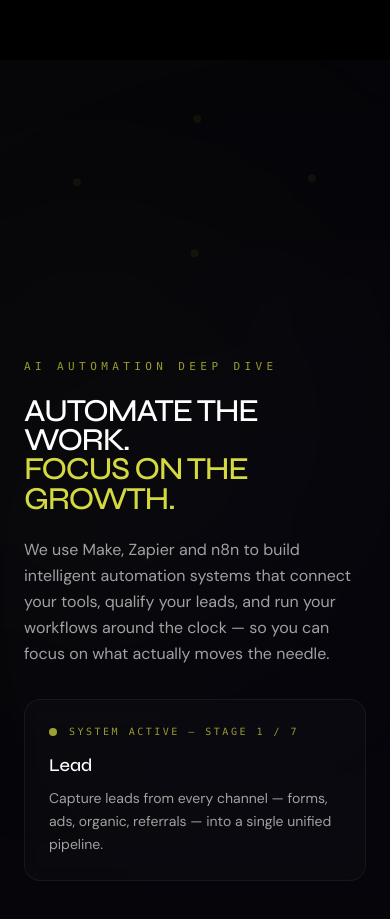
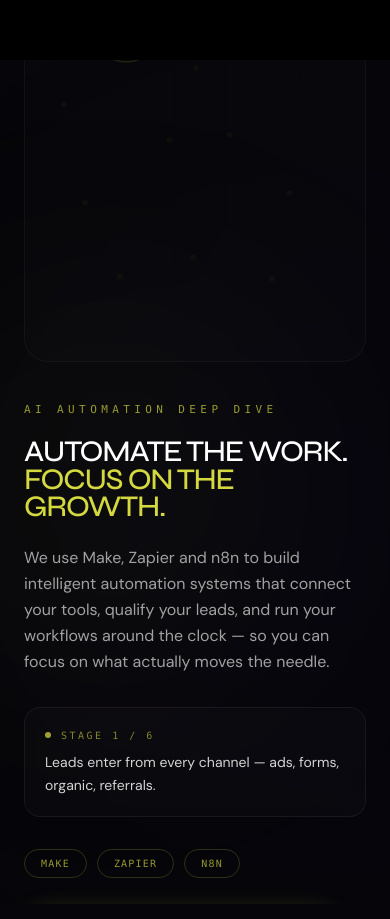
Before and after one commit to Srikar-Merugu/Kyro-Studio, a Next.js app: page /en in a window 390 px wide. Shown: the part 5910-6829 px from the top of the page. Built offline with nearby package versions, Linux system fonts and the light colour scheme.

Commit message:
AiAutomation: fix architecture — 2-column sticky layout, content always visible, 700vh total

```diff
--- a/src/components/AiAutomation.tsx
+++ b/src/components/AiAutomation.tsx
@@ -11,31 +11,35 @@ if (typeof window !== "undefined") {
 }
 
 const NODES = [
-  { id: "lead", label: "Lead", x: 0.5, y: 0.15, desc: "Capture leads from every channel — forms, ads, organic, referrals — into a single unified pipeline." },
-  { id: "crm", label: "CRM", x: 0.2, y: 0.35, desc: "Automatically qualify, score, and route leads. No lead falls through the cracks." },
-  { id: "email", label: "Email", x: 0.8, y: 0.35, desc: "Trigger personalized sequences based on behavior. Follow up at the perfect moment, every time." },
-  { id: "analytics", label: "Analytics", x: 0.15, y: 0.65, desc: "Real-time dashboards tracking every metric that matters. Know what's working instantly." },
-  { id: "api", label: "API", x: 0.85, y: 0.65, desc: "Connect any tool, any platform. Webhooks, REST, GraphQL — your stack stays connected." },
-  { id: "ai", label: "AI Agent", x: 0.5, y: 0.5, desc: "The brain. Decides, learns, optimizes. Turns raw data into intelligent action." },
-  { id: "db", label: "Database", x: 0.5, y: 0.82, desc: "Unified data layer. Every system reads and writes from one source of truth." },
+  { id: "lead", label: "Lead", x: 0.3, y: 0.12, desc: "Capture leads from every channel — forms, ads, organic, referrals — into a single unified pipeline." },
+  { id: "crm", label: "CRM", x: 0.12, y: 0.32, desc: "Automatically qualify, score, and route leads. No lead falls through the cracks." },
+  { id: "email", label: "Email", x: 0.5, y: 0.22, desc: "Trigger personalized sequences based on behavior. Follow up at the perfect moment, every time." },
+  { id: "ads", label: "Ads", x: 0.82, y: 0.15, desc: "Sync audience data back to ad platforms. Optimize spend with real conversion feedback." },
+  { id: "analytics", label: "Analytics", x: 0.18, y: 0.58, desc: "Real-time dashboards tracking every metric that matters. Know what's working instantly." },
+  { id: "api", label: "API", x: 0.78, y: 0.55, desc: "Connect any tool, any platform. Webhooks, REST, GraphQL — your stack stays connected." },
+  { id: "slack", label: "Slack", x: 0.42, y: 0.42, desc: "Instant team notifications. Deal alerts, lead updates, system events — right where you work." },
+  { id: "ai", label: "AI Agent", x: 0.6, y: 0.4, desc: "The brain. Decides, learns, optimizes. Turns raw data into intelligent action." },
+  { id: "db", label: "Database", x: 0.5, y: 0.72, desc: "Unified data layer. Every system reads and writes from one source of truth." },
+  { id: "webhook", label: "Webhook", x: 0.28, y: 0.78, desc: "Event-driven triggers. Fire automations the instant something happens in any connected system." },
+  { id: "reports", label: "Reports", x: 0.72, y: 0.78, desc: "Automated reporting. Client-ready dashboards generated and delivered on schedule." },
 ];
 
 const EDGES: [number, number][] = [
-  [0, 1], [0, 2], [1, 5], [2, 5], [3, 5], [4, 5], [5, 6],
-  [1, 3], [2, 4], [0, 5], [3, 6], [4, 6],
+  [0, 2], [0, 1], [1, 6], [2, 6], [2, 7], [3, 7],
+  [4, 6], [5, 7], [6, 7], [7, 8], [8, 9], [8, 10],
+  [1, 4], [3, 5], [5, 10], [4, 9], [0, 3], [6, 8],
 ];
 
 const STAGES = [
-  { activeNodes: [0], tooltip: 0 },
-  { activeNodes: [0, 1], tooltip: 1 },
-  { activeNodes: [0, 1, 2], tooltip: 2 },
-  { activeNodes: [0, 1, 2, 3], tooltip: 3 },
-  { activeNodes: [0, 1, 2, 3, 4], tooltip: 4 },
-  { activeNodes: [0, 1, 2, 3, 4, 5], tooltip: 5 },
-  { activeNodes: [0, 1, 2, 3, 4, 5, 6], tooltip: 6 },
+  { activeNodes: [0], desc: "Leads enter from every channel — ads, forms, organic, referrals." },
+  { activeNodes: [0, 1, 2], desc: "Leads are qualified, scored, and routed. Email sequences fire automatically." },
+  { activeNodes: [0, 1, 2, 3, 6], desc: "Ad platforms sync data. The team gets real-time Slack notifications." },
+  { activeNodes: [0, 1, 2, 3, 4, 5, 6], desc: "Analytics track performance. API integrations keep every tool connected." },
+  { activeNodes: [0, 1, 2, 3, 4, 5, 6, 7], desc: "The AI Agent activates. It learns, decides, and optimizes the entire system." },
+  { activeNodes: [0, 1, 2, 3, 4, 5, 6, 7, 8, 9, 10], desc: "Full ecosystem live. Data flows. Reports generate. Everything runs on autopilot." },
 ];
 
-function AutomationCanvas({ progress }: { progress: number }) {
+function NetworkCanvas({ progress }: { progress: number }) {
   const canvasRef = useRef<HTMLCanvasElement>(null);
 
   useEffect(() => {
@@ -60,13 +64,6 @@ function AutomationCanvas({ progress }: { progress: number }) {
     resize();
     window.addEventListener("resize", resize);
 
-    const stageIndex = Math.min(
-      Math.floor(progress * STAGES.length),
-      STAGES.length - 1
-    );
-    const stage = STAGES[Math.max(0, stageIndex)];
-    const activeSet = new Set(stage.activeNodes);
-
     const particles: {
       t: number;
       speed: number;
@@ -75,34 +72,27 @@ function AutomationCanvas({ progress }: { progress: number }) {
       brightness: number;
     }[] = [];
 
-    const activeEdges = EDGES.filter(
-      ([a, b]) => activeSet.has(a) && activeSet.has(b)
-    );
-
-    for (let i = 0; i < 20; i++) {
-      const ei = Math.floor(Math.random() * Math.max(activeEdges.length, 1));
-      const edge = activeEdges[ei % activeEdges.length] || [0, 5];
+    for (let i = 0; i < 30; i++) {
       particles.push({
         t: Math.random(),
-        speed: 0.003 + Math.random() * 0.005,
-        from: edge[0],
-        to: edge[1],
-        brightness: 0.4 + Math.random() * 0.6,
+        speed: 0.002 + Math.random() * 0.004,
+        from: 0,
+        to: 0,
+        brightness: 0.3 + Math.random() * 0.7,
       });
     }
-
-    const nodePositions = NODES.map((n) => ({
-      px: n.x * W,
-      py: n.y * H,
-      phase: Math.random() * Math.PI * 2,
-    }));
 
     const draw = (time: number) => {
       ctx.clearRect(0, 0, W, H);
       const t = time * 0.001;
 
-      const gridSize = 40;
-      ctx.strokeStyle = "rgba(212,217,63,0.02)";
+      const stageIdx = Math.min(Math.floor(progress * STAGES.length), STAGES.length - 1);
+      const activeSet = new Set(STAGES[Math.max(0, stageIdx)].activeNodes);
+
+      const activeEdges = EDGES.filter(([a, b]) => activeSet.has(a) && activeSet.has(b));
+
+      const gridSize = 50;
+      ctx.strokeStyle = "rgba(212,217,63,0.025)";
       ctx.lineWidth = 0.5;
       for (let x = 0; x < W; x += gridSize) {
         ctx.beginPath();
@@ -118,109 +108,100 @@ function AutomationCanvas({ progress }: { progress: number }) {
       }
 
       EDGES.forEach(([a, b]) => {
-        if (!activeSet.has(a) || !activeSet.has(b)) return;
-        const na = nodePositions[a];
-        const nb = nodePositions[b];
+        const na = NODES[a];
+        const nb = NODES[b];
+        const ax = na.x * W;
+        const ay = na.y * H;
+        const bx = nb.x * W;
+        const by = nb.y * H;
 
-        const pulse = 0.04 + Math.sin(t * 2 + a + b) * 0.02;
+        const isActive = activeSet.has(a) && activeSet.has(b);
+        const alpha = isActive ? 0.08 + Math.sin(t * 2 + a + b) * 0.03 : 0.02;
+
         ctx.beginPath();
-        ctx.moveTo(na.px, na.py);
-        ctx.lineTo(nb.px, nb.py);
-        ctx.strokeStyle = `rgba(212,217,63,${pulse})`;
-        ctx.lineWidth = 1.5;
-        ctx.stroke();
-
-        const grad = ctx.createLinearGradient(na.px, na.py, nb.px, nb.py);
-        grad.addColorStop(0, "rgba(212,217,63,0.06)");
-        grad.addColorStop(0.5, "rgba(212,217,63,0.12)");
-        grad.addColorStop(1, "rgba(212,217,63,0.06)");
-        ctx.strokeStyle = grad;
-        ctx.lineWidth = 3;
+        ctx.moveTo(ax, ay);
+        ctx.lineTo(bx, by);
+        ctx.strokeStyle = `rgba(212,217,63,${alpha})`;
+        ctx.lineWidth = isActive ? 1.5 : 0.5;
         ctx.stroke();
       });
 
+      if (activeEdges.length > 0) {
         particles.forEach((p) => {
-        if (!activeEdges.length) return;
-        p.t += p.speed;
-        if (p.t > 1) {
+          if (p.t > 1 || !activeEdges.length) {
             p.t = 0;
             const ei = Math.floor(Math.random() * activeEdges.length);
-          const [a, b] = activeEdges[ei];
-          p.from = a;
-          p.to = b;
+            [p.from, p.to] = activeEdges[ei];
           }
-        const na = nodePositions[p.from];
-        const nb = nodePositions[p.to];
-        const cx = na.px + (nb.px - na.px) * p.t;
-        const cy = na.py + (nb.py - na.py) * p.t;
+          p.t += p.speed;
 
-        const glow = ctx.createRadialGradient(cx, cy, 0, cx, cy, 8);
-        glow.addColorStop(0, `rgba(212,217,63,${0.8 * p.brightness})`);
+          const na = NODES[p.from];
+          const nb = NODES[p.to];
+          const cx = (na.x + (nb.x - na.x) * p.t) * W;
+          const cy = (na.y + (nb.y - na.y) * p.t) * H;
+
+          const glow = ctx.createRadialGradient(cx, cy, 0, cx, cy, 6);
+          glow.addColorStop(0, `rgba(212,217,63,${0.7 * p.brightness})`);
           glow.addColorStop(1, "rgba(212,217,63,0)");
           ctx.fillStyle = glow;
           ctx.beginPath();
-        ctx.arc(cx, cy, 8, 0, Math.PI * 2);
+          ctx.arc(cx, cy, 6, 0, Math.PI * 2);
           ctx.fill();
 
           ctx.fillStyle = `rgba(212,217,63,${p.brightness})`;
           ctx.beginPath();
-        ctx.arc(cx, cy, 2, 0, Math.PI * 2);
+          ctx.arc(cx, cy, 1.5, 0, Math.PI * 2);
           ctx.fill();
         });
+      }
 
       NODES.forEach((n, i) => {
-        const pos = nodePositions[i];
-        const floatX = Math.sin(t * 0.5 + pos.phase) * 3;
-        const floatY = Math.cos(t * 0.4 + pos.phase) * 3;
-        const nx = pos.px + floatX;
-        const ny = pos.py + floatY;
+        const nx = n.x * W;
+        const ny = n.y * H;
+        const isActive = activeSet.has(i);
+        const isCurrent = isActive && i === STAGES[stageIdx].activeNodes[STAGES[stageIdx].activeNodes.length - 1];
+        const floatX = Math.sin(t * 0.5 + i * 1.7) * 2;
+        const floatY = Math.cos(t * 0.4 + i * 2.1) * 2;
+        const fx = nx + floatX;
+        const fy = ny + floatY;
 
-        if (!activeSet.has(i)) {
-          ctx.fillStyle = "rgba(212,217,63,0.06)";
+        if (!isActive) {
+          ctx.fillStyle = "rgba(212,217,63,0.04)";
           ctx.beginPath();
-          ctx.arc(nx, ny, 4, 0, Math.PI * 2);
+          ctx.arc(fx, fy, 3, 0, Math.PI * 2);
           ctx.fill();
           return;
         }
 
-        const isActive = i === stage.tooltip;
-        const baseR = isActive ? 28 : 18;
-        const pulseR = baseR + Math.sin(t * 3 + i) * 3;
+        const outerR = isCurrent ? 30 : 20;
+        const pulse = Math.sin(t * 3 + i) * 3;
 
-        const outerGlow = ctx.createRadialGradient(nx, ny, 0, nx, ny, pulseR * 2);
-        outerGlow.addColorStop(0, isActive ? "rgba(212,217,63,0.2)" : "rgba(212,217,63,0.08)");
+        const outerGlow = ctx.createRadialGradient(fx, fy, 0, fx, fy, outerR + pulse);
+        outerGlow.addColorStop(0, isCurrent ? "rgba(212,217,63,0.18)" : "rgba(212,217,63,0.06)");
         outerGlow.addColorStop(1, "rgba(212,217,63,0)");
         ctx.fillStyle = outerGlow;
         ctx.beginPath();
-        ctx.arc(nx, ny, pulseR * 2, 0, Math.PI * 2);
+        ctx.arc(fx, fy, outerR + pulse, 0, Math.PI * 2);
         ctx.fill();
 
-        if (isActive) {
-          const ringR = pulseR + 12 + Math.sin(t * 2) * 4;
+        if (isCurrent) {
+          const ringR = outerR + 10 + Math.sin(t * 2.5) * 5;
           ctx.beginPath();
-          ctx.arc(nx, ny, ringR, 0, Math.PI * 2);
-          ctx.strokeStyle = `rgba(212,217,63,${0.15 + Math.sin(t * 3) * 0.1})`;
-          ctx.lineWidth = 1.5;
+          ctx.arc(fx, fy, ringR, 0, Math.PI * 2);
+          ctx.strokeStyle = `rgba(212,217,63,${0.12 + Math.sin(t * 3) * 0.08})`;
+          ctx.lineWidth = 1;
           ctx.stroke();
         }
 
-        const nodeGlow = ctx.createRadialGradient(nx, ny, 0, nx, ny, pulseR);
-        nodeGlow.addColorStop(0, isActive ? "rgba(212,217,63,0.9)" : "rgba(212,217,63,0.5)");
-        nodeGlow.addColorStop(1, isActive ? "rgba(212,217,63,0.3)" : "rgba(212,217,63,0.1)");
-        ctx.fillStyle = nodeGlow;
+        ctx.fillStyle = isCurrent ? "#D4D93F" : "rgba(212,217,63,0.55)";
         ctx.beginPath();
-        ctx.arc(nx, ny, pulseR, 0, Math.PI * 2);
+        ctx.arc(fx, fy, isCurrent ? 5 : 3.5, 0, Math.PI * 2);
         ctx.fill();
 
-        ctx.fillStyle = isActive ? "#D4D93F" : "rgba(212,217,63,0.7)";
-        ctx.beginPath();
-        ctx.arc(nx, ny, isActive ? 5 : 3.5, 0, Math.PI * 2);
-        ctx.fill();
-
-        ctx.fillStyle = isActive ? "rgba(255,255,255,0.9)" : "rgba(255,255,255,0.4)";
-        ctx.font = `${isActive ? "bold " : ""}${isActive ? 12 : 10}px monospace`;
+        ctx.fillStyle = isCurrent ? "rgba(255,255,255,0.9)" : "rgba(255,255,255,0.35)";
+        ctx.font = `${isCurrent ? "bold " : ""}${isCurrent ? 11 : 9}px monospace`;
         ctx.textAlign = "center";
-        ctx.fillText(n.label, nx, ny + pulseR + 18);
+        ctx.fillText(n.label, fx, fy + (isCurrent ? 20 : 16));
       });
 
       raf = requestAnimationFrame(draw);
@@ -233,20 +214,13 @@ function AutomationCanvas({ progress }: { progress: number }) {
     };
   }, [progress]);
 
-  return (
-    <canvas
-      ref={canvasRef}
-      className="w-full h-full"
-      style={{ imageRendering: "auto" }}
-    />
-  );
+  return <canvas ref={canvasRef} className="w-full h-full" />;
 }
 
 const AiAutomation = () => {
   const t = useTranslations("ai_automation");
   const sectionRef = useRef<HTMLDivElement>(null);
-  const [progress, setProgress] = useState(0);
-  const [activeTooltip, setActiveTooltip] = useState(0);
+  const [stageIdx, setStageIdx] = useState(0);
 
   useEffect(() => {
     const section = sectionRef.current;
@@ -260,9 +234,8 @@ const AiAutomation = () => {
         scrub: true,
         onUpdate: (self) => {
           const p = self.progress;
-          setProgress(p);
-          const stageIdx = Math.min(Math.floor(p * STAGES.length), STAGES.length - 1);
-          setActiveTooltip(Math.max(0, stageIdx));
+          const idx = Math.min(Math.floor(p * STAGES.length), STAGES.length - 1);
+          setStageIdx(Math.max(0, idx));
         },
       });
     }, section);
@@ -270,7 +243,7 @@ const AiAutomation = () => {
     return () => ctx.revert();
   }, []);
 
-  const tooltipNode = NODES[STAGES[activeTooltip].tooltip];
+  const stage = STAGES[stageIdx];
 
   return (
     <section
@@ -281,16 +254,16 @@ const AiAutomation = () => {
     >
       <div className="sticky top-0 h-screen flex items-center overflow-hidden">
         <div className="absolute inset-0 pointer-events-none">
-          <div className="absolute top-1/3 left-1/4 w-[500px] h-[500px] bg-brand-navy/6 rounded-full blur-[160px]" />
-          <div className="absolute bottom-1/3 right-1/4 w-[400px] h-[400px] bg-brand-yellow/4 rounded-full blur-[140px]" />
+          <div className="absolute top-1/4 left-1/5 w-[500px] h-[500px] bg-brand-navy/6 rounded-full blur-[150px]" />
+          <div className="absolute bottom-1/4 right-1/5 w-[400px] h-[400px] bg-brand-yellow/4 rounded-full blur-[130px]" />
         </div>
 
-        <div className="relative z-10 w-full max-w-[1400px] mx-auto px-6 md:px-12 grid grid-cols-1 lg:grid-cols-2 gap-8 lg:gap-16 items-center">
+        <div className="relative z-10 w-full max-w-[1400px] mx-auto px-6 md:px-12 grid grid-cols-1 lg:grid-cols-2 gap-10 lg:gap-20 items-center">
           <div className="order-2 lg:order-1">
             <p className="mb-5 font-mono text-[11px] uppercase tracking-[0.4em] text-brand-yellow/70">
               {t("eyebrow")}
             </p>
-            <h2 className="mb-6 font-display font-medium uppercase leading-[0.92] tracking-[-0.04em] text-[clamp(32px,5vw,64px)] text-white">
+            <h2 className="mb-6 font-display font-medium uppercase leading-[0.92] tracking-[-0.04em] text-[clamp(30px,4.5vw,60px)] text-white">
               Automate the work.
               <br />
               <span className="text-brand-yellow">Focus on the growth.</span>
@@ -299,28 +272,23 @@ const AiAutomation = () => {
               {t("description")}
             </p>
 
-            <div className="mb-10 transition-all duration-500 min-h-[120px]">
-              <div className="rounded-2xl border border-white/[0.06] bg-white/[0.02] backdrop-blur-sm p-6">
-                <div className="flex items-center gap-3 mb-3">
-                  <span className="w-2 h-2 rounded-full bg-brand-yellow animate-pulse" />
-                  <span className="font-mono text-[10px] uppercase tracking-[0.25em] text-brand-yellow/70">
-                    System Active — Stage {activeTooltip + 1} / {STAGES.length}
+            <div className="mb-8 rounded-2xl border border-white/[0.06] bg-white/[0.02] backdrop-blur-sm p-5 transition-all duration-500">
+              <div className="flex items-center gap-2.5 mb-2">
+                <span className="w-1.5 h-1.5 rounded-full bg-brand-yellow animate-pulse" />
+                <span className="font-mono text-[10px] uppercase tracking-[0.25em] text-brand-yellow/60">
+                  Stage {stageIdx + 1} / {STAGES.length}
                 </span>
               </div>
-                <h4 className="font-display font-medium text-lg text-white mb-2">
-                  {tooltipNode.label}
-                </h4>
-                <p className="text-sm leading-relaxed text-neutral-400">
-                  {tooltipNode.desc}
+              <p className="text-sm leading-relaxed text-neutral-300">
+                {stage.desc}
               </p>
             </div>
-            </div>
 
-            <div className="flex flex-wrap gap-3 mb-8">
+            <div className="flex flex-wrap gap-2.5 mb-8">
               {["Make", "Zapier", "n8n"].map((tool) => (
                 <span
                   key={tool}
-                  className="px-5 py-2 rounded-full border border-brand-yellow/20 text-brand-yellow/80 font-mono text-[11px] uppercase tracking-[0.12em]"
+                  className="px-4 py-1.5 rounded-full border border-brand-yellow/20 text-brand-yellow/70 font-mono text-[10px] uppercase tracking-[0.12em]"
                 >
                   {tool}
                 </span>
@@ -342,8 +310,8 @@ const AiAutomation = () => {
             <span className="ml-4 text-neutral-500 text-sm">{t("cta_sub")}</span>
           </div>
 
-          <div className="order-1 lg:order-2 relative h-[50vh] lg:h-[70vh]">
-            <AutomationCanvas progress={progress} />
+          <div className="order-1 lg:order-2 relative h-[45vh] lg:h-[65vh] rounded-3xl border border-white/[0.04] bg-white/[0.01] overflow-hidden">
+            <NetworkCanvas progress={stageIdx / Math.max(STAGES.length - 1, 1)} />
           </div>
         </div>
       </div>
```
Lines whose indentation alone changed are shown as unchanged.
